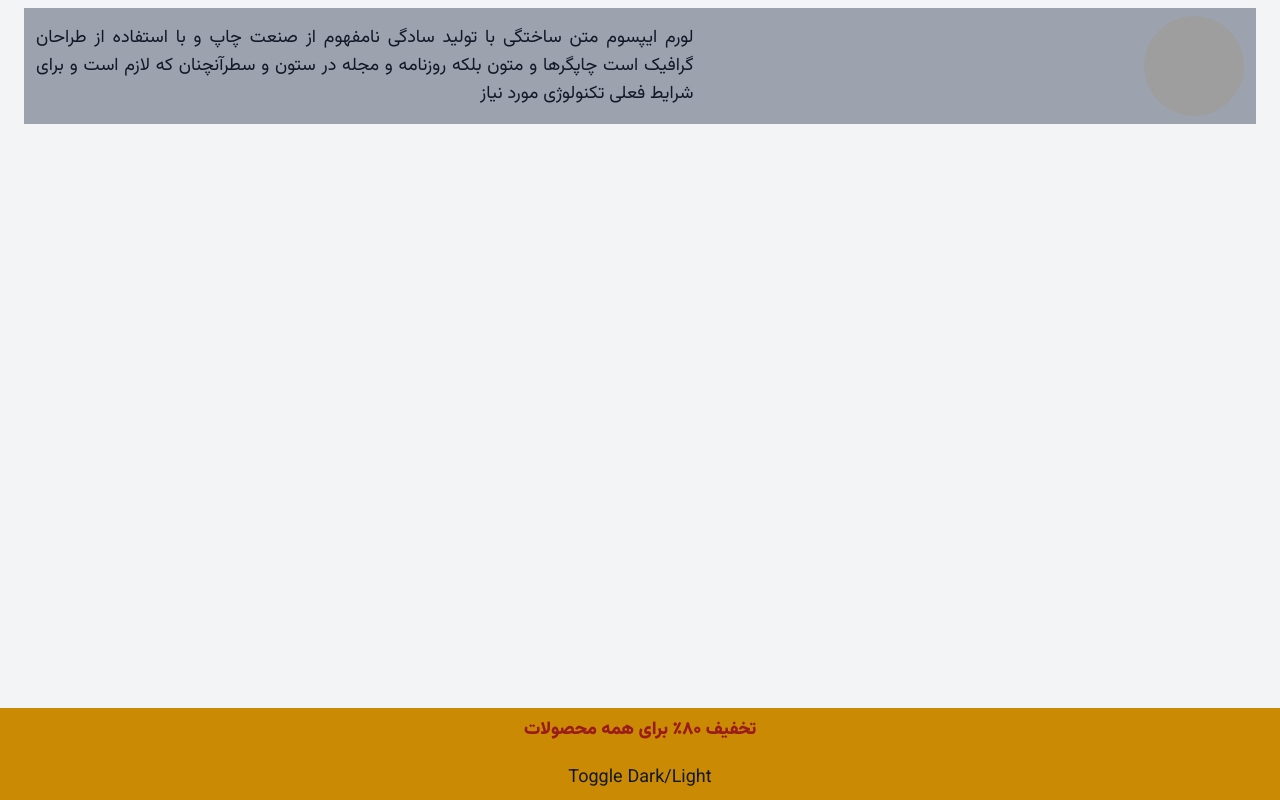
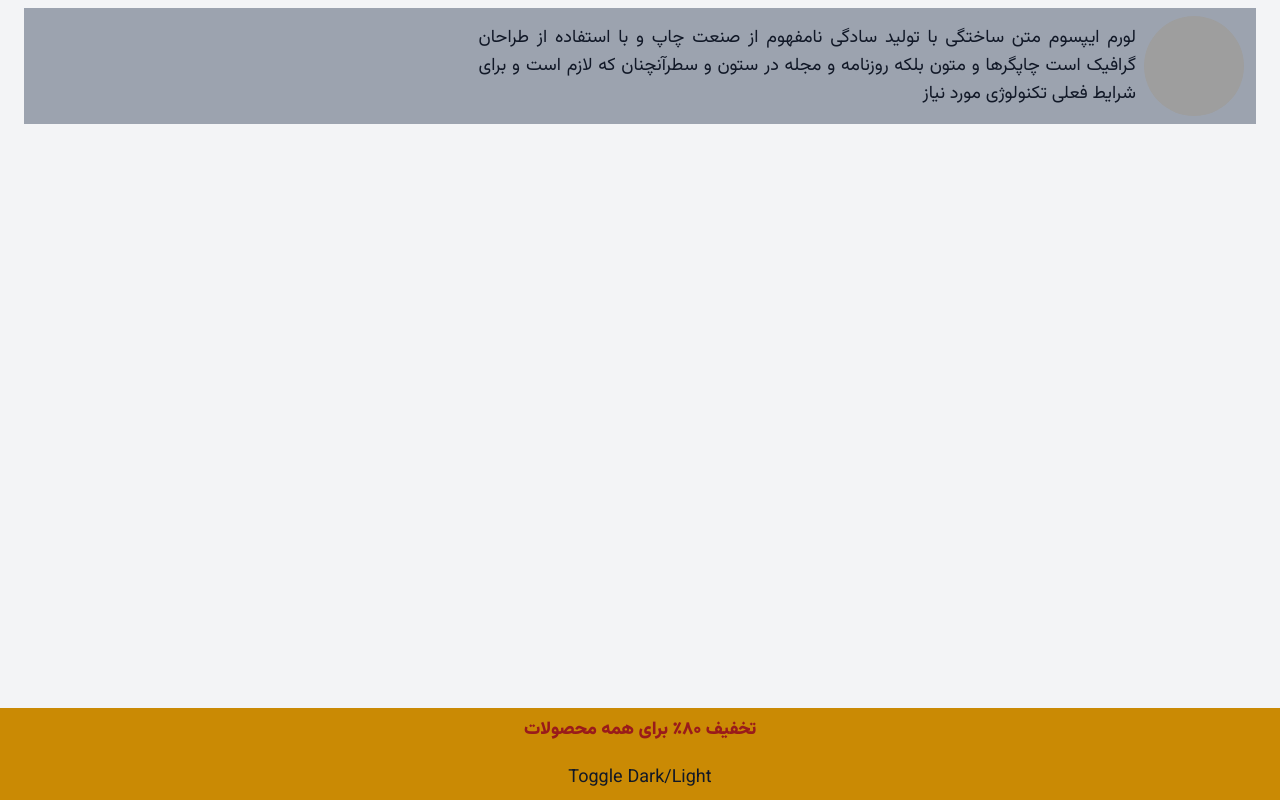
Before and after one commit to hosseiw/puretailwind, a website: page src/index.html in a window 1280 px wide. Drawn offline with nearby package versions, Linux system fonts and the light colour scheme; grey boxes are pictures that could not be loaded.

Commit message:
edit index.html

```diff
--- a/src/index.html
+++ b/src/index.html
@@ -13,7 +13,7 @@
     <section class="px-6 py-2 mb-24">
       <div class="flex flex-col justify-center items-center gap-3">
         <div
-          class="bg-gray-400 dark:bg-gray-800 w-full flex flex-row gap-2 items-center justify-between px-3 py-2"
+          class="bg-gray-400 dark:bg-gray-800 w-full flex flex-row gap-2 items-center justify-start px-3 py-2"
         >
           <img
             src="https://placeholder.pics/svg/120x120"
```
